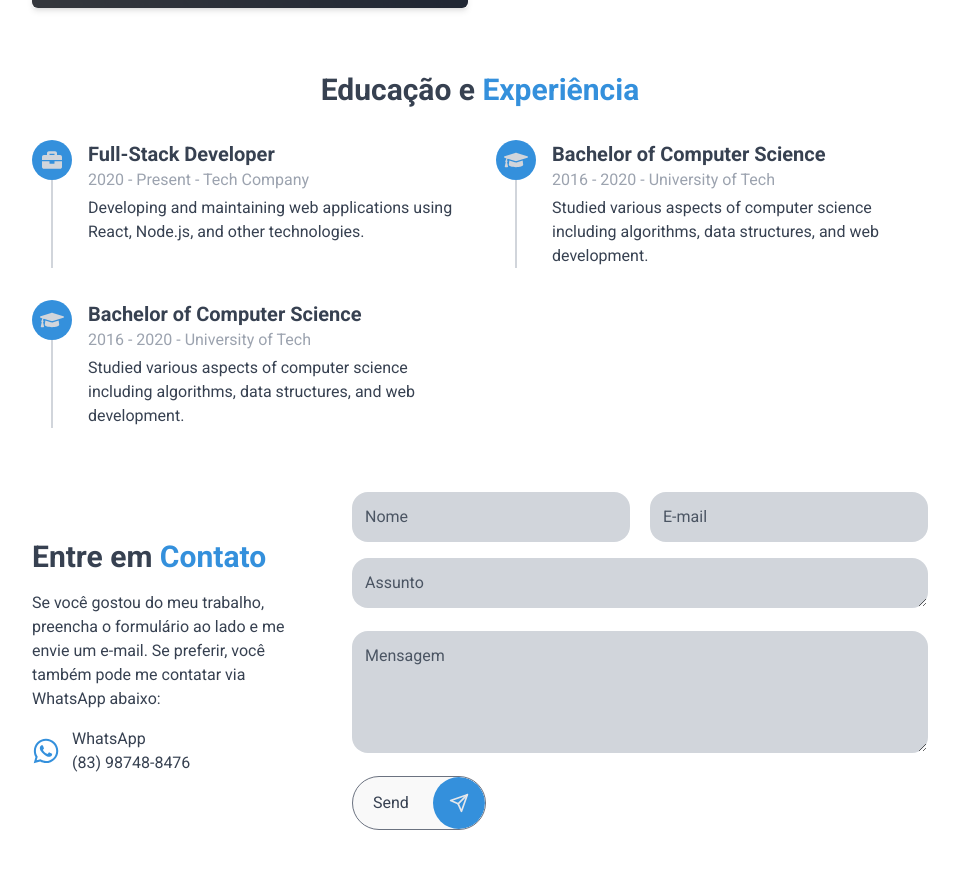
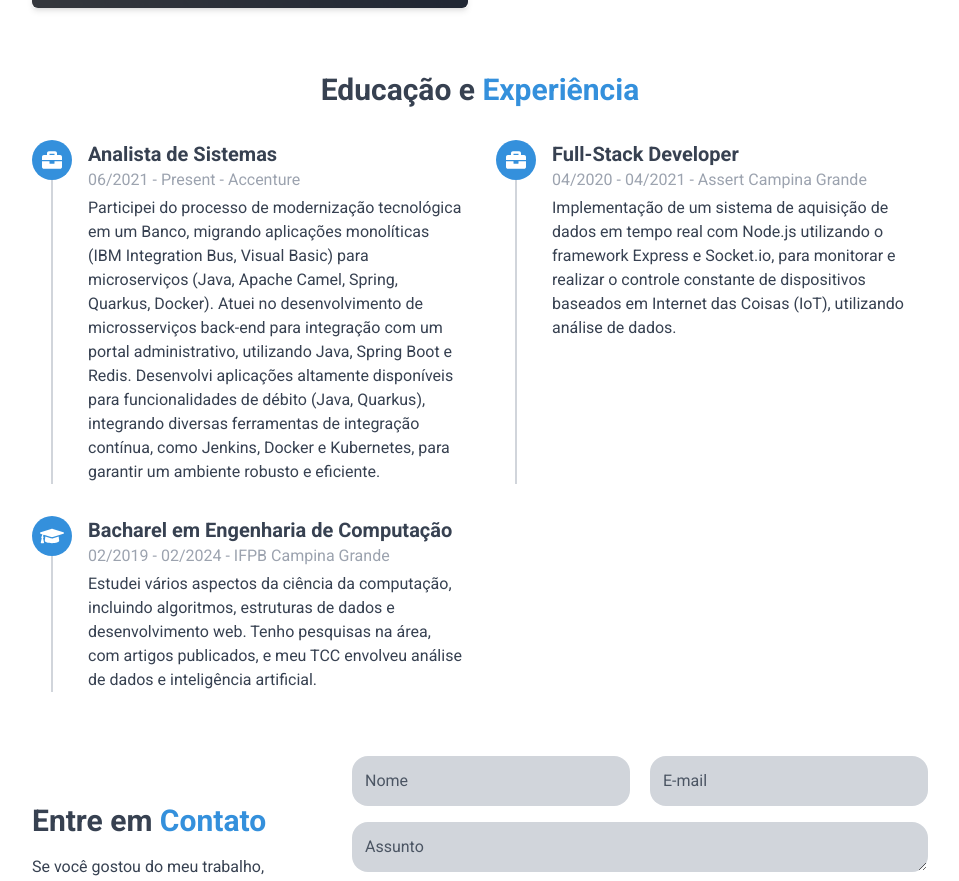
Before and after one commit to Elismar13/meu-portfolio, a React (Vite) app: page / in a window 1280 px wide. Shown: the part 2619-3500 px from the top of the page, without its empty margins (160-1119 px from the left). Built offline with nearby package versions, Linux system fonts and the light colour scheme.

Commit message:
feat: adding multiple language support in my experiences

```diff
--- a/data/experience.ts
+++ b/data/experience.ts
@@ -2,30 +2,38 @@ export interface ExperienceItem {
   type: 'work' | 'education';
   range: string;
   title: string;
+  title_en: string;
   institution: string;
   description: string;
+  description_en: string;
 }
 
 export const experiences: ExperienceItem[] = [
   {
     type: 'work',
-        range: '2020 - Present',
+    range: '06/2021 - Present',
+    title: 'Analista de Sistemas',
+    title_en: 'Systems Analyst',
+    institution: 'Accenture',
+    description: 'Participei do processo de modernização tecnológica em um Banco, migrando aplicações monolíticas (IBM Integration Bus, Visual Basic) para microserviços (Java, Apache Camel, Spring, Quarkus, Docker). Atuei no desenvolvimento de microsserviços back-end para integração com um portal administrativo, utilizando Java, Spring Boot e Redis. Desenvolvi aplicações altamente disponíveis para funcionalidades de débito (Java, Quarkus), integrando diversas ferramentas de integração contínua, como Jenkins, Docker e Kubernetes, para garantir um ambiente robusto e eficiente.',
+    description_en: 'Participated in the technological modernization process at a bank, migrating monolithic applications (IBM Integration Bus, Visual Basic) to microservices (Java, Apache Camel, Spring, Quarkus, Docker). Worked on the development of back-end microservices for integration with an administrative portal, using Java, Spring Boot, and Redis. Developed highly available applications for debit functionalities (Java, Quarkus), integrating various continuous integration tools such as Jenkins, Docker, and Kubernetes to ensure a robust and efficient environment.'
+  },
+  {
+    type: 'work',
+    range: '04/2020 - 04/2021',
     title: 'Full-Stack Developer',
-        institution: 'Tech Company',
-        description: 'Developing and maintaining web applications using React, Node.js, and other technologies.'
+    title_en: 'Full-Stack Developer',
+    institution: 'Assert Campina Grande',
+    description: 'Implementação de um sistema de aquisição de dados em tempo real com Node.js utilizando o framework Express e Socket.io, para monitorar e realizar o controle constante de dispositivos baseados em Internet das Coisas (IoT), utilizando análise de dados.',
+    description_en: 'Implementation of a real-time data acquisition system with Node.js using the Express framework and Socket.io, to monitor and perform constant control of IoT (Internet of Things) devices, utilizing data analysis and scraping.'
   },
   {
     type: 'education',
-        range: '2016 - 2020',
-        title: 'Bachelor of Computer Science',
-        institution: 'University of Tech',
-        description: 'Studied various aspects of computer science including algorithms, data structures, and web development.'
-    },
-    {
-        type: 'education',
-        range: '2016 - 2020',
-        title: 'Bachelor of Computer Science',
-        institution: 'University of Tech',
-        description: 'Studied various aspects of computer science including algorithms, data structures, and web development.'
+    range: '02/2019 - 02/2024',
+    title: 'Bacharel em Engenharia de Computação',
+    title_en: 'Bachelor of Computer Engineering',
+    institution: 'IFPB Campina Grande',
+    description: 'Estudei vários aspectos da ciência da computação, incluindo algoritmos, estruturas de dados e desenvolvimento web. Tenho pesquisas na área, com artigos publicados, e meu TCC envolveu análise de dados e inteligência artificial.',
+    description_en: 'Studied various aspects of computer science including algorithms, data structures, and web development. I have research in the field with published articles, and my thesis involved data analysis and artificial intelligence.',
   }
 ];
--- a/src/components/Experience.tsx
+++ b/src/components/Experience.tsx
@@ -25,9 +25,9 @@ const Experience: React.FC = () => {
                   style={{ backgroundColor: color }}
                 >
                   {exp.type === 'work' ? (
-                    <FaBriefcase size={20} className="text-gray-300" />
+                    <FaBriefcase size={20} className="text-white" />
                   ) : (
-                    <FaGraduationCap size={24} className="text-gray-300" />
+                    <FaGraduationCap size={24} className="text-white" />
                   )}
                 </div>
                 <div className="flex-grow w-0.5 bg-gray-300"></div>
@@ -35,7 +35,7 @@ const Experience: React.FC = () => {
 
               <div>
                 <h3 className="text-xl font-semibold">{exp.title}</h3>
-                <p className="text-gray-400">{exp.range} - {exp.institution}</p>
+                <p className="text-gray-400 dark:text-gray-300">{exp.range} - {exp.institution}</p>
                 <p className="mt-1">{exp.description}</p>
               </div>
             </div>
```
Lines whose indentation alone changed are shown as unchanged.
